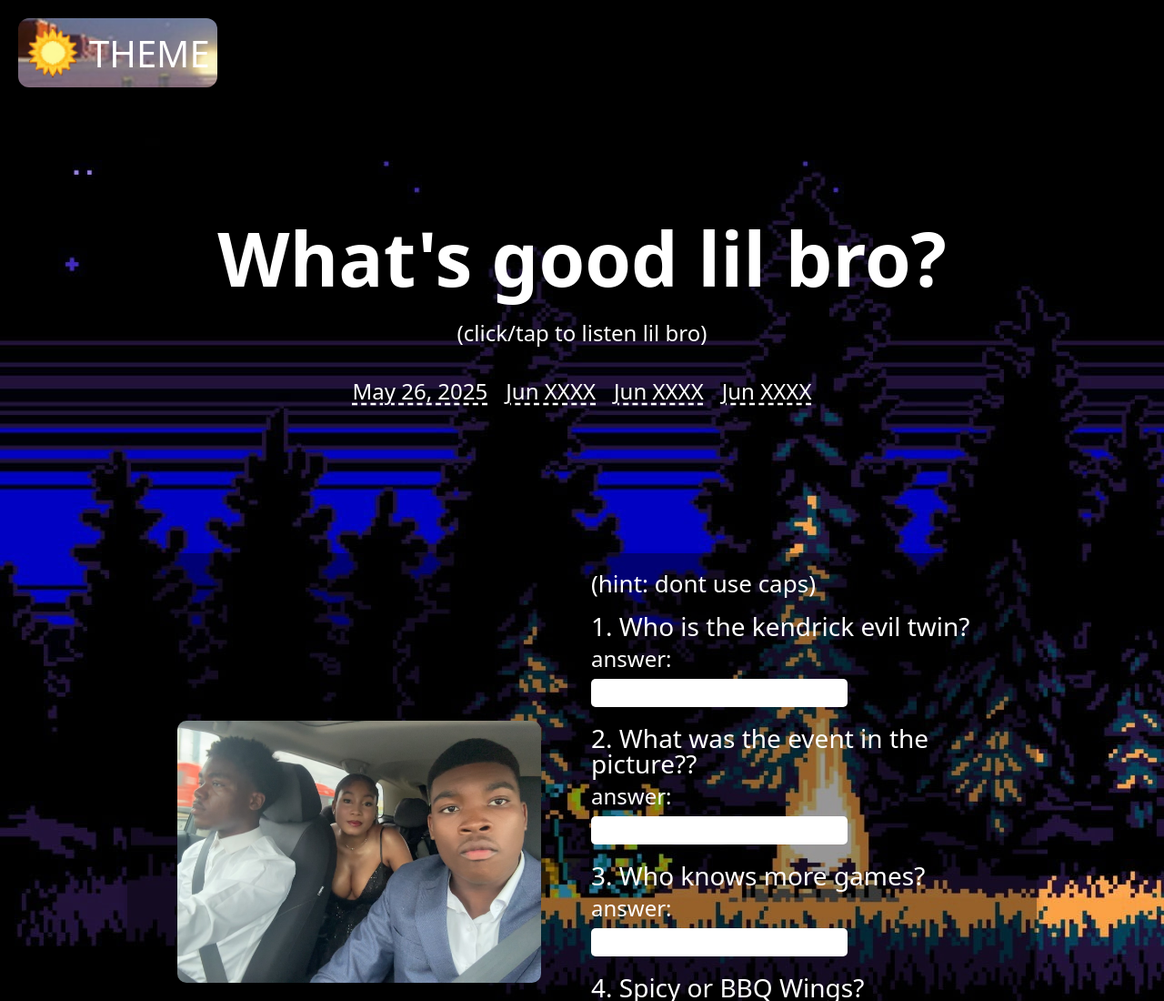
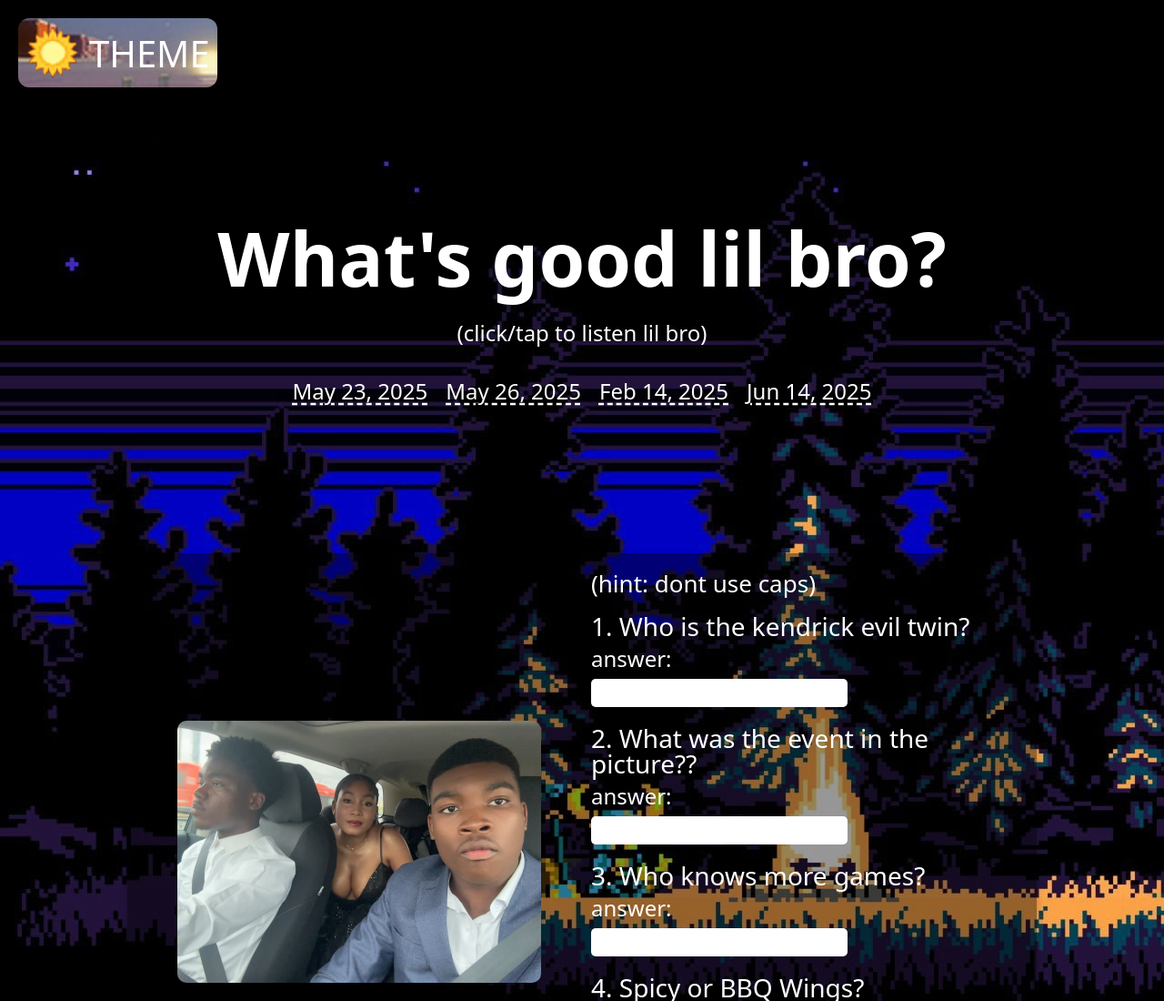
Before and after one commit to delphinewinter/see-you-soon, a plain HTML site: page index.html in a window 1280 px wide. Shown: the top 1100 px of the page at 91% size. Drawn offline with Linux system fonts and the light colour scheme; a web font is replaced by a local one.

Commit message:
Update index.html

```diff
--- a/index.html
+++ b/index.html
@@ -22,16 +22,16 @@
             <p class="audio-para">(click/tap to listen lil bro)</p>
             <ul class="dates-list">
               <li class="dates-li">
-                <a class="show-modal-1">May 26, 2025</a>
+                <a class="show-modal-1">May 23, 2025</a>
               </li>
               <li class="dates-li">
-                <a class="show-modal-2">Jun XXXX</a>
+                <a class="show-modal-2">May 26, 2025</a>
               </li>
               <li class="dates-li">
-                <a class="show-modal-3">Jun XXXX</a>
+                <a class="show-modal-3">Feb 14, 2025</a>
               </li>
               <li class="dates-li">
-                <a class="show-modal-4">Jun XXXX</a>
+                <a class="show-modal-4">Jun 14, 2025</a>
               </li>
             </ul>
 
@@ -117,7 +117,7 @@
         <a class="close-btn">
           <img src="close-btn.png" alt="Close" class="close-img close-btn-2" />
         </a>
-        <img src="img-2.jpg" alt="Memory 2" class="modal-img" />
+        <img src="img-2.JPG" alt="Memory 2" class="modal-img" />
       </div>
     </div>
 
@@ -137,7 +137,7 @@
         <a class="close-btn">
           <img src="close-btn.png" alt="Close" class="close-img close-btn-4" />
         </a>
-        <img src="img-4.jpg" alt="Memory 4" class="modal-img" />
+        <img src="img-4.JPG" alt="Memory 4" class="modal-img" />
       </div>
     </div>
   </body>
```
